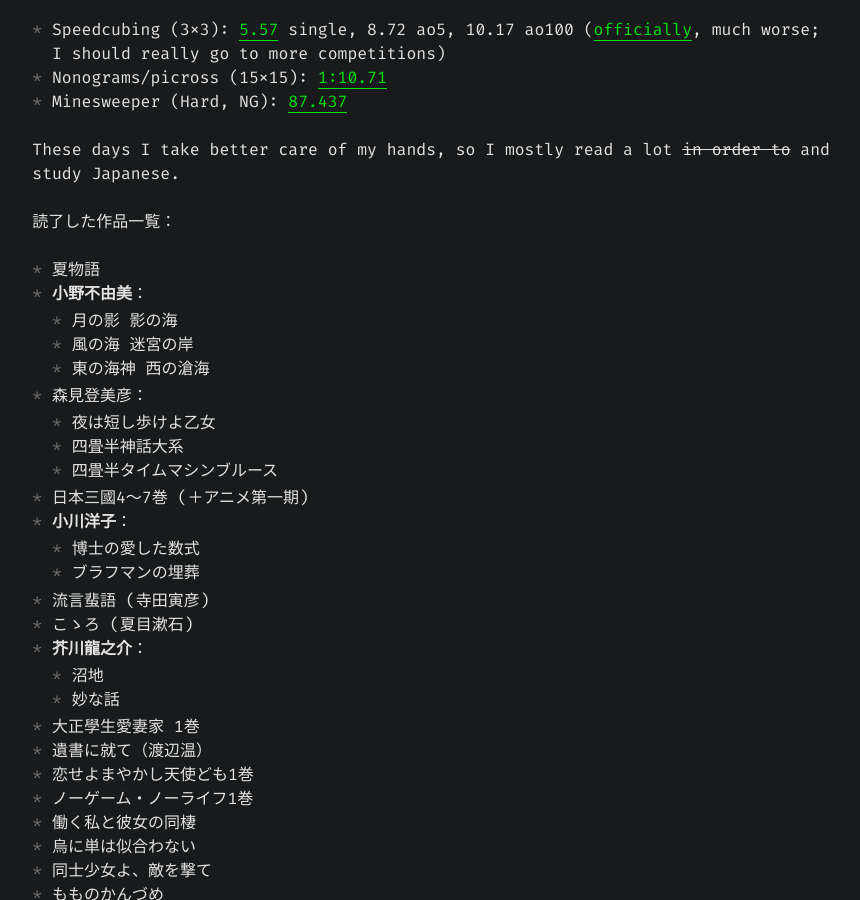
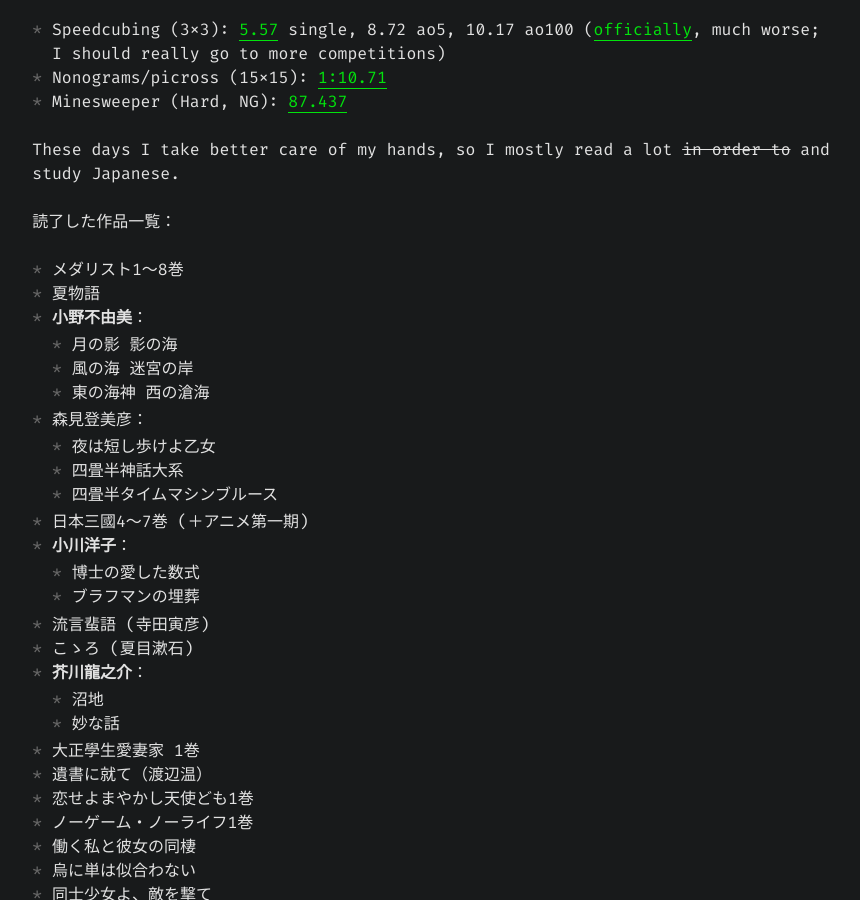
Before and after one commit to Ptkyr/Ptkyr.github.io, a Jekyll site: the page built from index.md, in a window 1280 px wide and 900 px high, scrolled down 484 px. Shown: the whole window, without its empty margins (204-1064 px from the left). Built offline with Jekyll 4.4.1, drawn with Linux system fonts in a browser that asks for light colours.

Commit message:
medalist progress

```diff
--- a/index.md
+++ b/index.md
@@ -18,6 +18,7 @@
 These days I take better care of my hands, so I mostly read a lot ~~in order to~~ and study Japanese.
 
 読了した作品一覧：
+- メダリスト1～8巻
 - 夏物語
 - **小野不由美**：
   - 月の影 影の海
```
